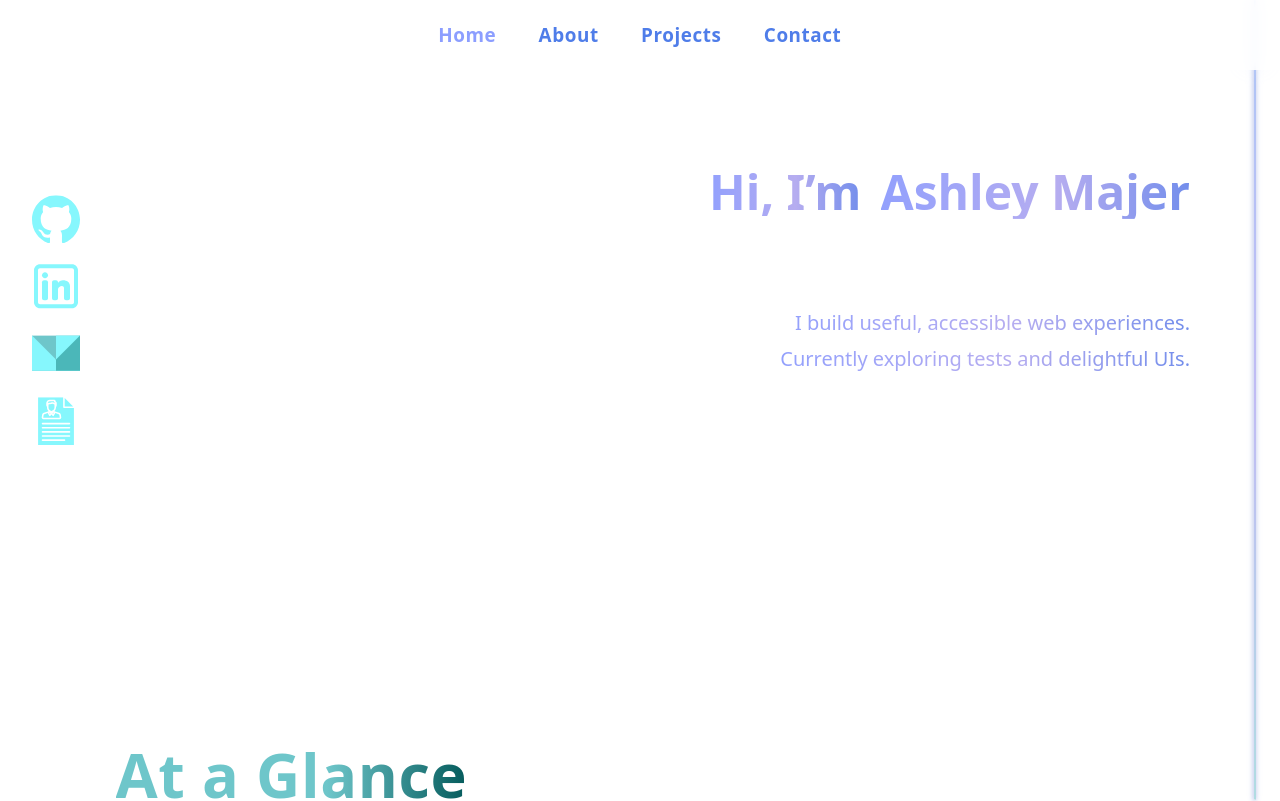
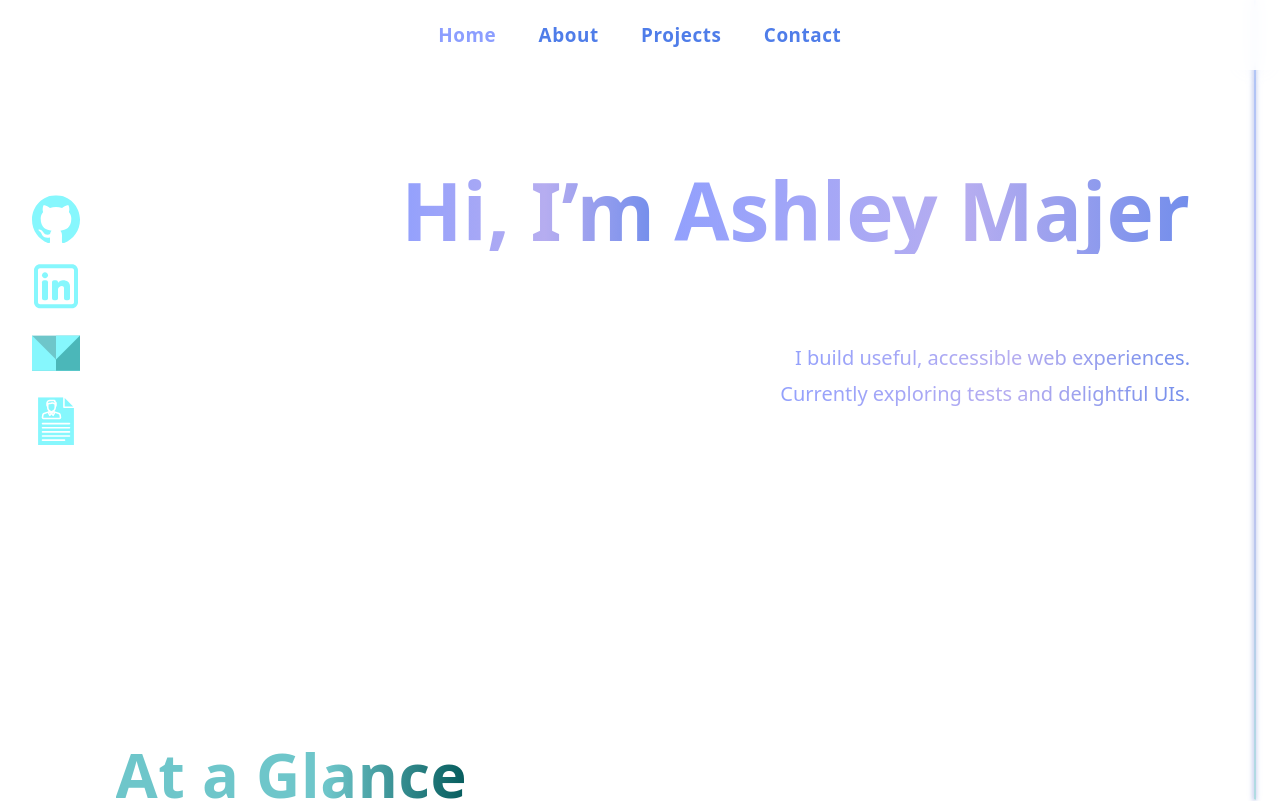
Before and after one commit to MajerAsh/AMajerWebsite, a React (Vite) app: page / in a window 1280 px wide. Shown: the top 801 px of the page. Built offline with nearby package versions, Linux system fonts and the light colour scheme.

Commit message:
header size and tiny margin under contact

```diff
--- a/src/Home.css
+++ b/src/Home.css
@@ -21,6 +21,7 @@
   animation: heroHiIn 1.1s 0.1s cubic-bezier(0.7, -0.2, 0.3, 1.2) forwards,
     shine 2.5s linear infinite alternate;
   font-weight: 700;
+  font-size: 5rem !important;
   background: linear-gradient(90deg, #4f7de9, #8c9eff, #b6adf0, #4f7de9);
   background-size: 200% auto;
   color: transparent;
@@ -34,6 +35,7 @@
   animation: heroNameIn 1.1s 0.3s cubic-bezier(0.7, -0.2, 0.3, 1.2) forwards,
     shine 2.5s linear infinite alternate;
   font-weight: 700;
+  font-size: 5rem !important;
   background: linear-gradient(90deg, #4f7de9, #8c9eff, #b6adf0, #4f7de9);
   background-size: 200% auto;
   color: transparent;
--- a/src/styles.css
+++ b/src/styles.css
@@ -1,3 +1,7 @@
+/* Add margin to bottom of contact section for spacing */
+#contact {
+  margin-bottom: 30vh;
+}
 /* Global gradient header style for all major headers */
 .gradient-header {
   color: #055b5c;
```
